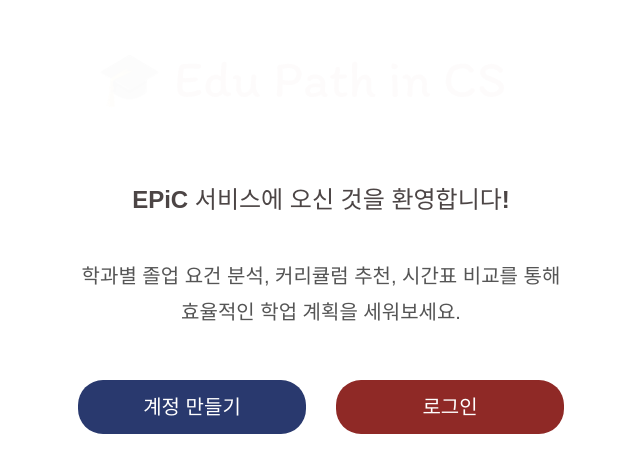
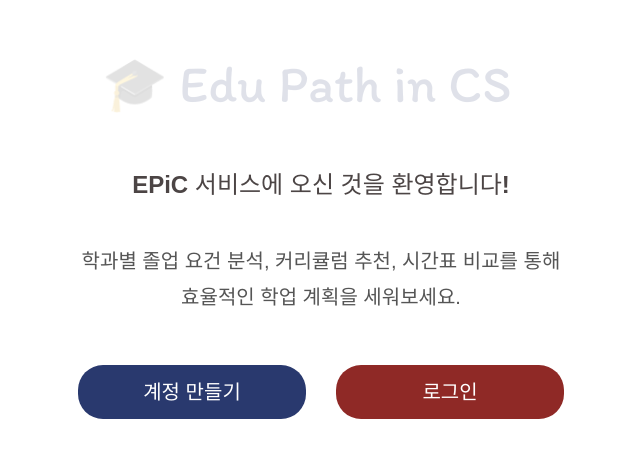
Before and after one commit to semothon/2025_TEAM_15_FE, a React app: page / in a window 1280 px wide. Shown: the part 160-632 px from the top of the page, without its empty margins (351-991 px from the left). Built offline with nearby package versions, Linux system fonts and the light colour scheme; the HTML template or start-up script is replaced by a standard one; a web font is replaced by a local one.

Commit message:
🎨 style: #5 adjust overall UI layout for 'Welcome' page

```diff
--- a/src/pages/Welcome.jsx
+++ b/src/pages/Welcome.jsx
@@ -12,13 +12,13 @@
       <div className="central-content">
         <motion.div
           className="epic-animation"
-          initial={{ opacity: 0, x: -50 }}
+          initial={{ opacity: 0, x: -30 }}
           animate={{
             opacity: [0, 1, 0],
             x: [-20, 20, -20],
           }}
           transition={{
-            duration: 2.8,
+            duration: 1.8,
             ease: 'easeOut',
             repeat: Infinity,
             repeatType: 'loop',
--- a/src/styles/welcome.css
+++ b/src/styles/welcome.css
@@ -39,7 +39,7 @@
   flex-direction: column;
   align-items: center;
   justify-content: center;
-  gap: 10px;
+  gap: 8px;
   width: 100%;
   margin-top: 80px;
   position: relative;
@@ -47,13 +47,12 @@
 
 .epic-animation {
   text-align: center;
-  color: var(--khu-color);
+  color: var(--primary-color);
   z-index: 10;
-  margin-bottom: 0px;
-  margin-top: 0px;
+  margin-top: -10px;
   font-family: 'Itim', cursive;
   font-size: 35px;
-  margin-bottom: 20px;
+  margin-bottom: 10px;
 }
 
 .welcome-text {
@@ -61,7 +60,7 @@
   flex-direction: column;
   justify-content: center;
   align-items: flex-start;
-  margin-top: 10px;
+  margin-top: -8px;
   margin-bottom: 0px;
 }
 
```
